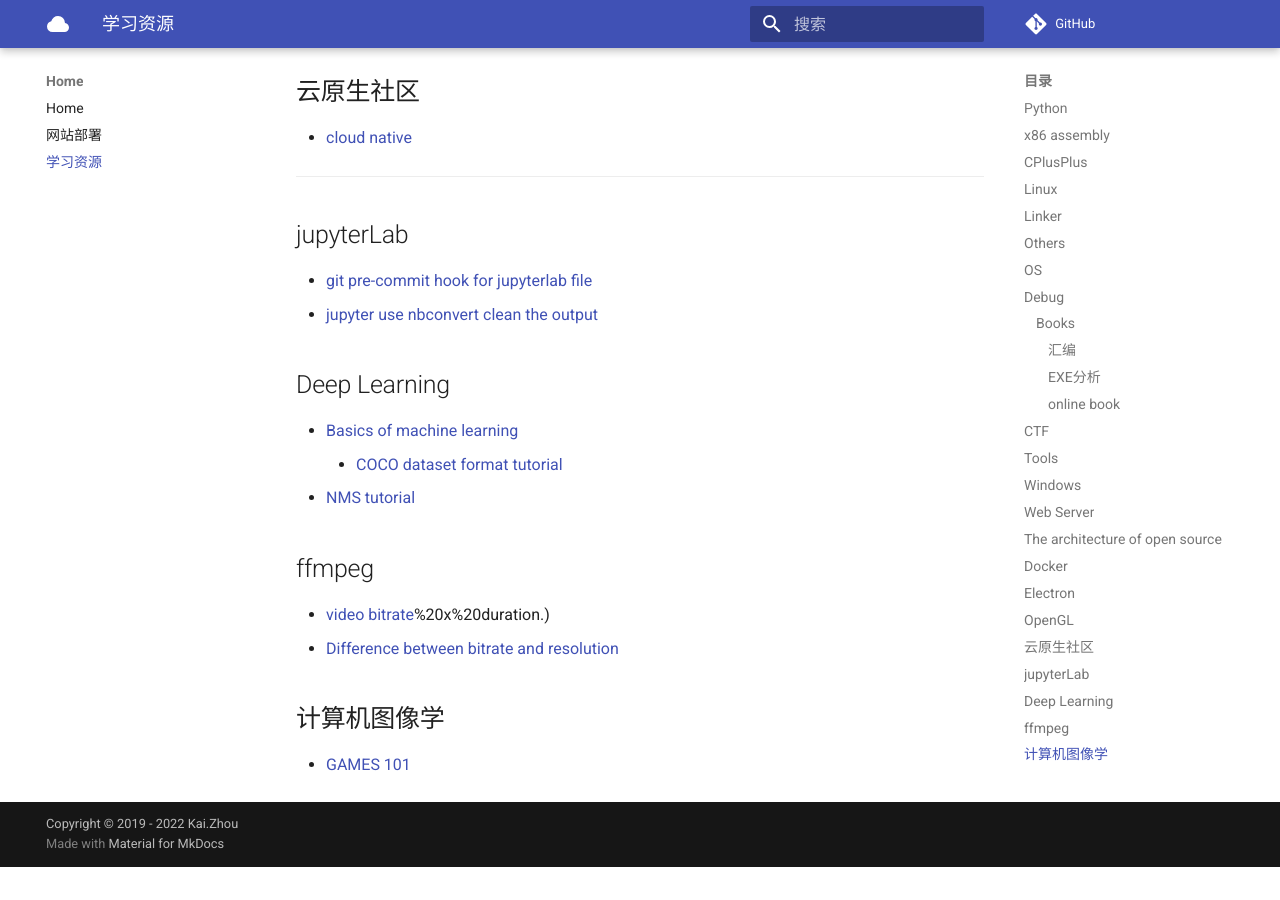
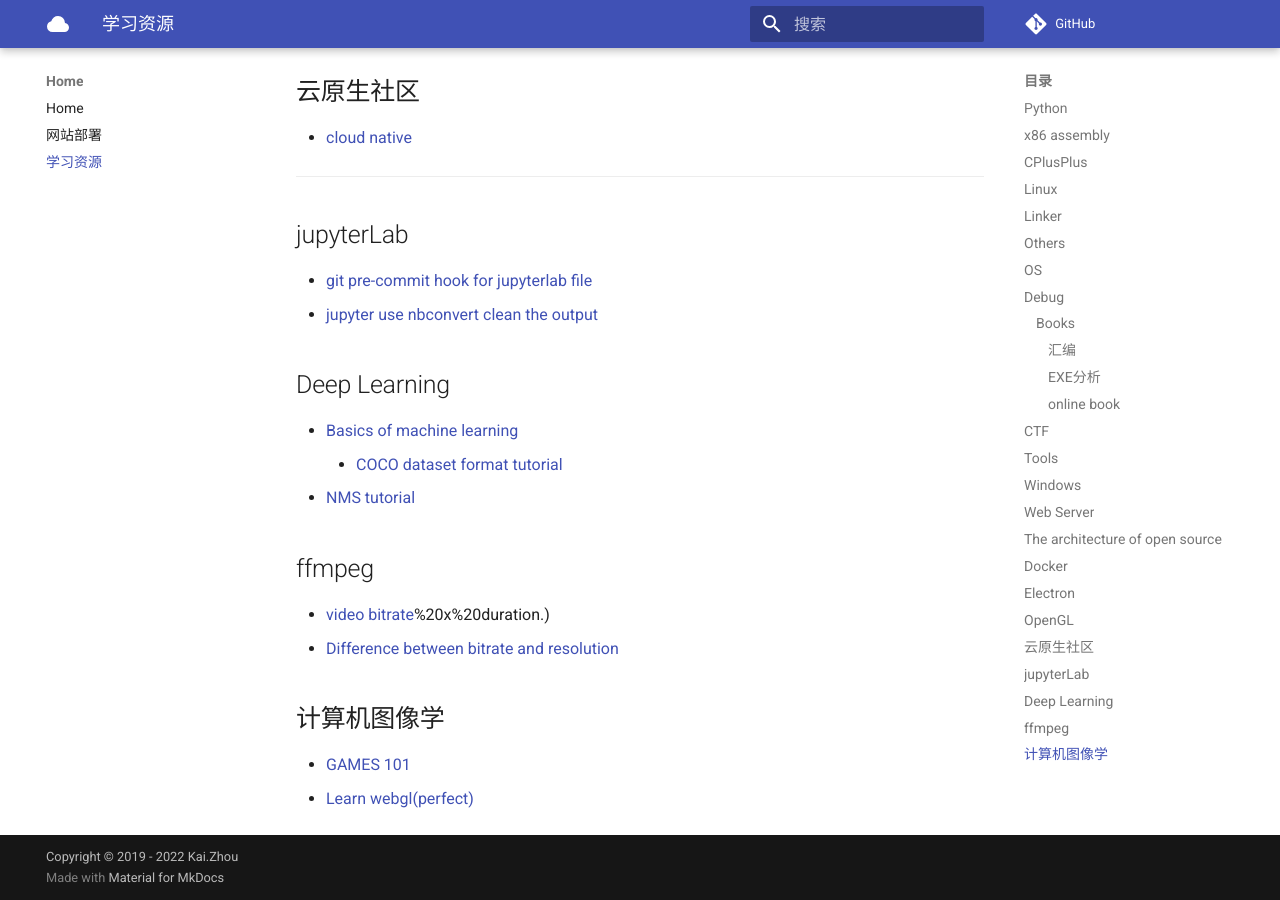
Before and after one commit to zhoukaidev/ks_blog, an MkDocs documentation site: the page built from docs/trainingResource.md, in a window 1280 px wide and 900 px high, scrolled down 3241 px. Built offline with MkDocs 1.6.1 and Material for MkDocs 9.7.7, drawn with Linux system fonts in a browser that asks for light colours; comment, search, counter and statistics services are not loaded; before the commit the page ends 4108 px from its top, so only the background shows below that.

Commit message:
Update trainingResource.md

```diff
--- a/docs/trainingResource.md
+++ b/docs/trainingResource.md
@@ -150,3 +150,4 @@ Record the link of training resource to save my bad memroy.
 ## 计算机图像学
 
 * [GAMES 101](https://games-cn.org/gamescoursescollection/)
+* [Learn webgl(perfect)](http://learnwebgl.brown37.net/index.html)
```
